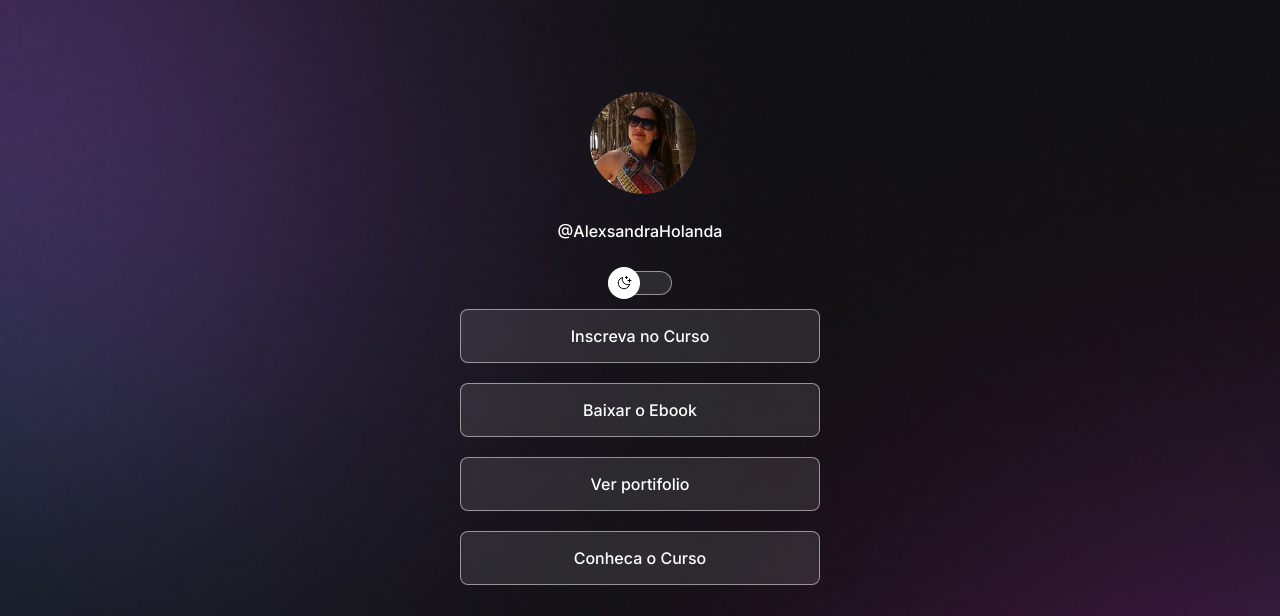
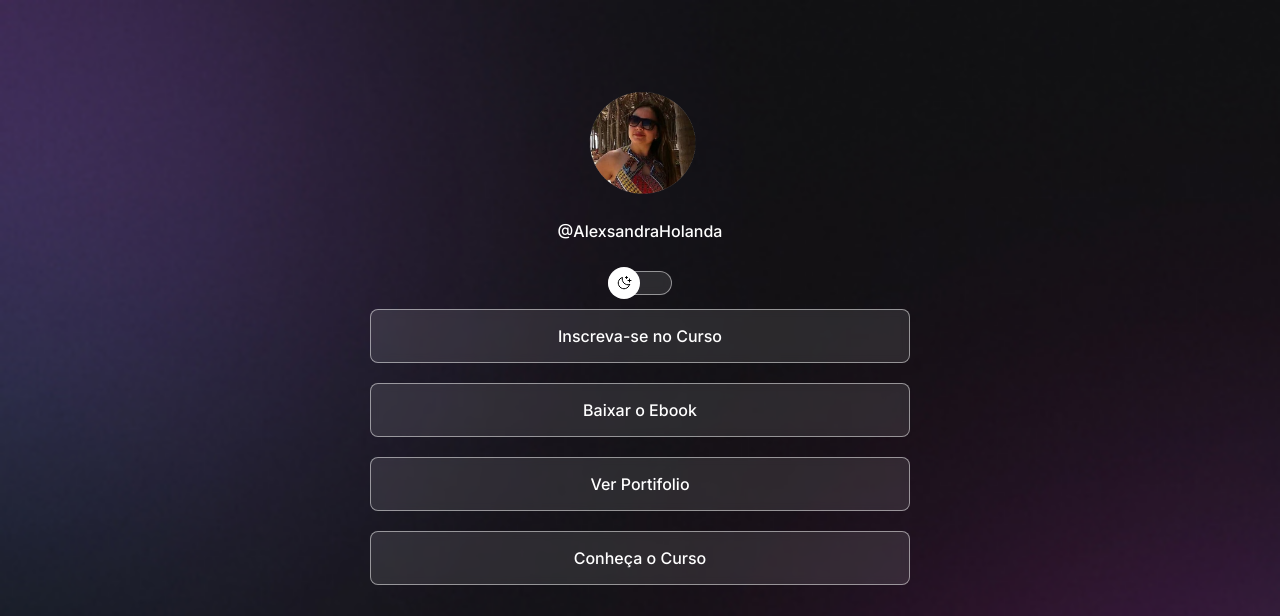
Before and after one commit to alexsandraholanda/projeto, a plain HTML site: page index.html in a window 1280 px wide. Shown: the top 616 px of the page. Drawn offline with nearby package versions, Linux system fonts and the light colour scheme.

Commit message:
algumas alteraçoes

```diff
--- a/index.html
+++ b/index.html
@@ -25,7 +25,7 @@
 
         <ul>
             <li>
-                <a href="#"> Inscreva no Curso</a>
+                <a href="https://www.rocketseat.com.br/"> Inscreva-se no Curso</a>
             </li>
         </ul>
 
@@ -37,13 +37,13 @@
 
         <ul>
             <li>
-                <a href="#"> Ver portifolio </a>
+                <a href="#"> Ver Portifolio </a>
             </li>
         </ul>
 
         <ul>
             <li>
-                <a href="https://www.rocketseat.com.br/" target="_blank"> Conheca o Curso </a>
+                <a href="https://www.rocketseat.com.br/" target="_blank"> Conheça o Curso </a>
             </li>
         </ul>
 
@@ -62,7 +62,7 @@
             </a>
         </div>
          <footer>
-            Feito com ♥ pela <a href="https://www.rocketseat.com.br/"> Rocketseat </a>
+            Feito com ♥ pela aluna da <a href="https://www.rocketseat.com.br/"> Rocketseat </a>
          </footer>
 
     </div>
--- a/style.css
+++ b/style.css
@@ -44,8 +44,10 @@ body *{
 
 
 #container{
-    width: 360px;
+    width: 100%;
+    max-width: 588px;
     margin: 56px auto 0px;
+    padding: 0 24px;
 
 }
 
```
